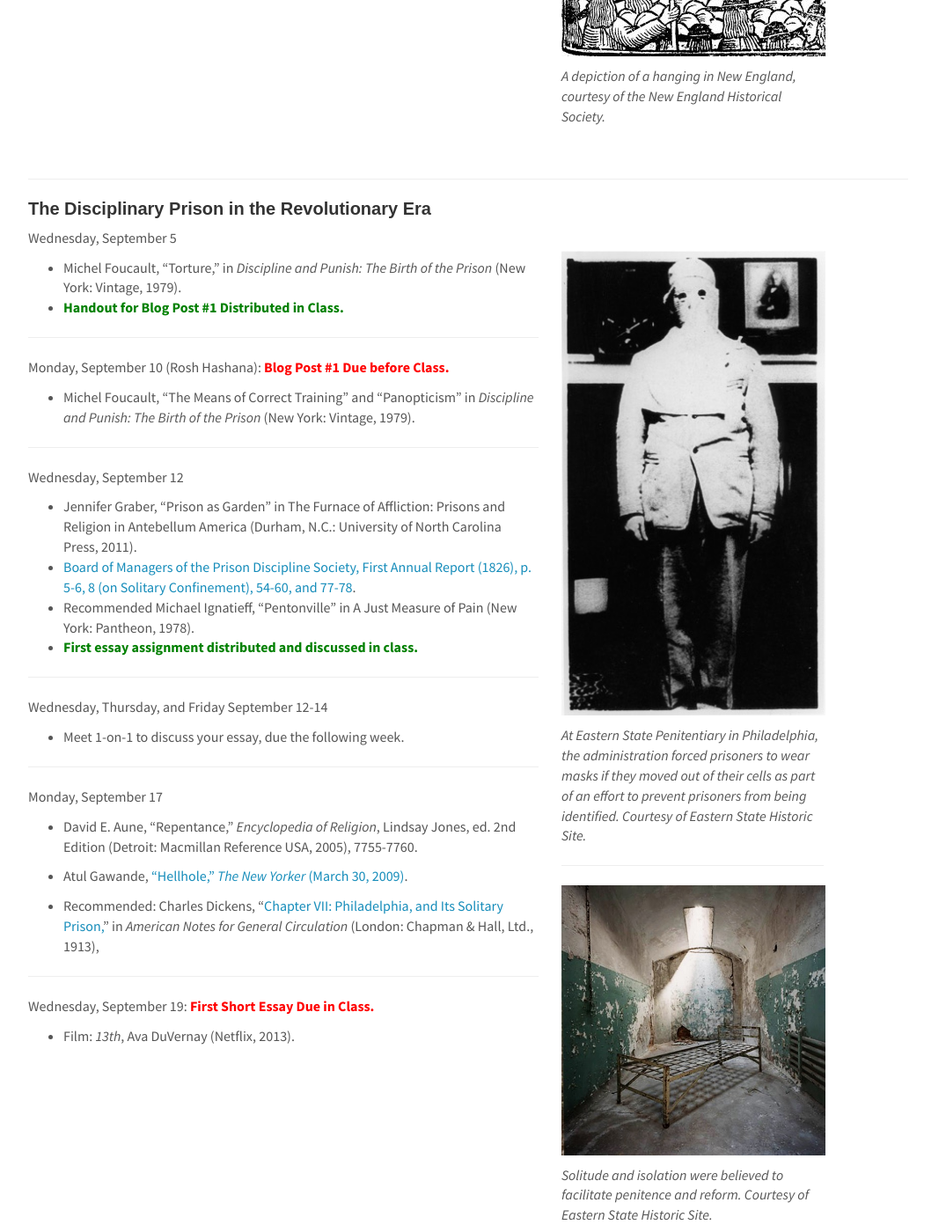
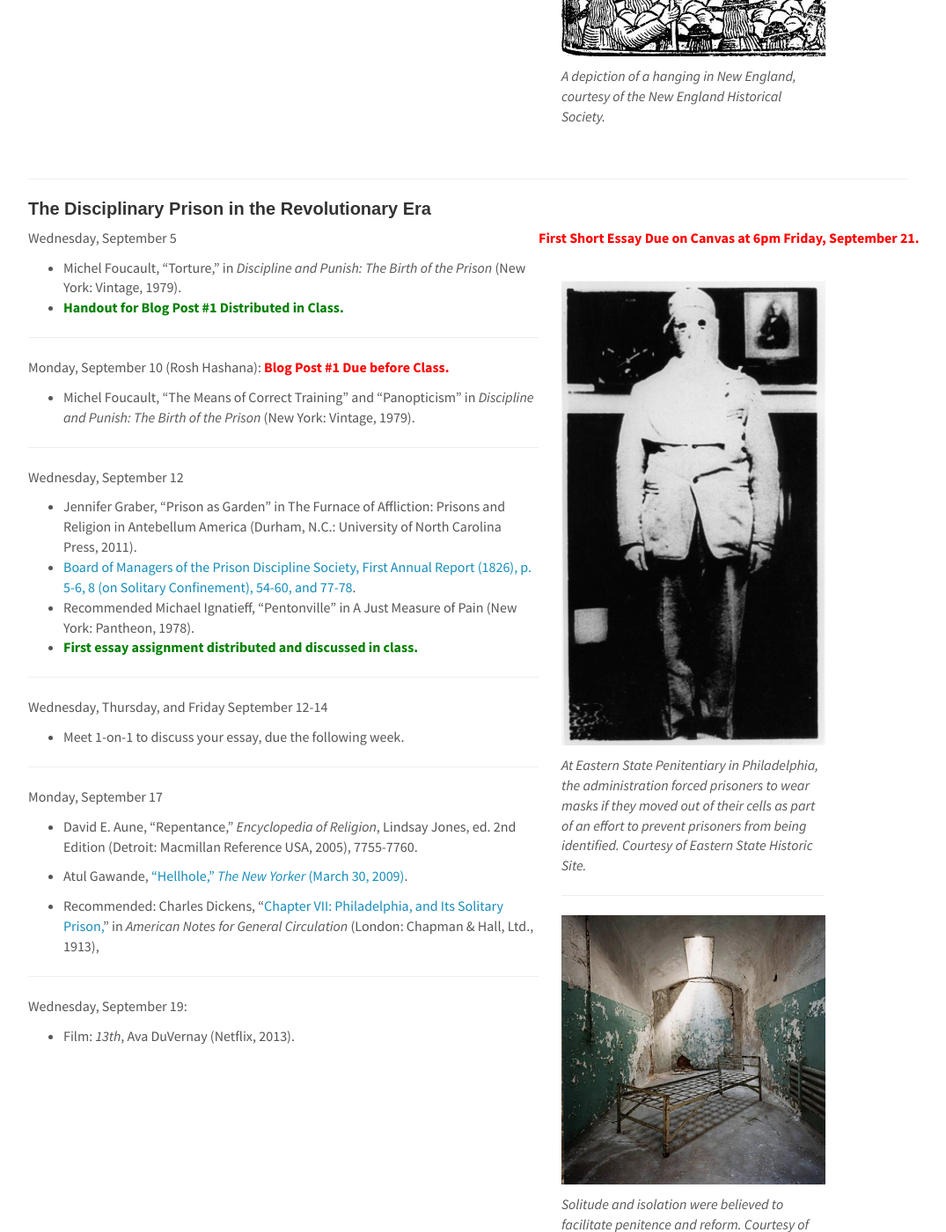
Before and after one commit to cyrusobrien/cyrusobrien, a Jekyll site: the page built from _pages/RelPol275.md, in a window 1280 px wide and 1400 px high, scrolled down 3517 px. Shown: the whole window at 88% size, without its empty margins (108-1183 px from the left). Built offline with Jekyll 4.4.1, drawn with Linux system fonts in a browser that asks for light colours; some of the changed text lies outside the part shown.

```diff
--- a/_pages/RelPol275.md
+++ b/_pages/RelPol275.md
@@ -222,11 +222,12 @@
 
 ***
 
-Wednesday, September 19: <span style="color:red"> **First Short Essay Due in Class.**</span>
+Wednesday, September 19:
 
 * Film: _13th_, Ava DuVernay (Netflix, 2013).
 </div>
 
+ <span style="color:red"> **First Short Essay Due on Canvas at 6pm Friday, September 21.**</span>
 
 <div class="col-sm-4" style="padding:26px; max-width:350px;">
 
@@ -284,7 +285,7 @@
 
 ***
 
-Monday, October 1:  <span style="color:red"> **Blog Post #2 Due before class.**</span>
+Monday, October 1:  <span style="color:red"> **Blog Post #2 Due at 10 pm September 30.**</span>
 
 * Paul Boyer, “Battling the Saloon and the Brothel: The Great Coercive Crusades” and “Young Men and the City: The Emergence of the YMCA” in _Urban Masses and Moral Order in America, 1820-1920_ (Cambridge, Mass: Harvard University Press, 1978), 191-204.
 
@@ -381,7 +382,7 @@
 ***
 
 
-Monday, November 5 <span style="color:red">**Blog Post #3 Due Before Class.**</span>
+Monday, November 5 <span style="color:red">**Blog Post #3 Due at 10 pm on November 4.**</span>
 
 * Garrett Felber, “Shades of Mississippi: The Nation of Islam’s Prison Organizing, the Carceral State, and the Black Freedom Struggle,” Journal of American History (July 2018).
 * Suggested/supplemental listening: [Interview with Garrett Felber](http://jahpodcast.com/podcast/201806.mp3), Journal of American History Podcast (June 2018).
@@ -448,7 +449,7 @@
 
 ***
 
-Wednesday, November 28: <span style="color:red">**Blog Post #4 Due Before Class.**</span>
+Wednesday, November 28: <span style="color:red">**Blog Post #4 Due 10 pm November 27.**</span>
 
 * Michael Barkun, “The FBI and American Muslims after September 11,” in _The FBI and Religion._
 * Junaid Rana, “Policing Kashmiri Brooklyn,” in _The FBI and Religion._
```
